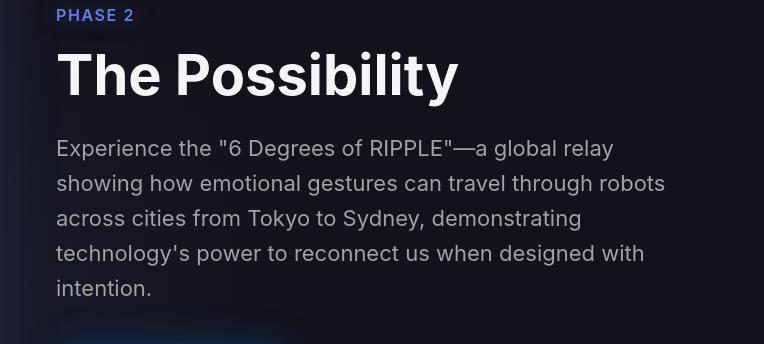
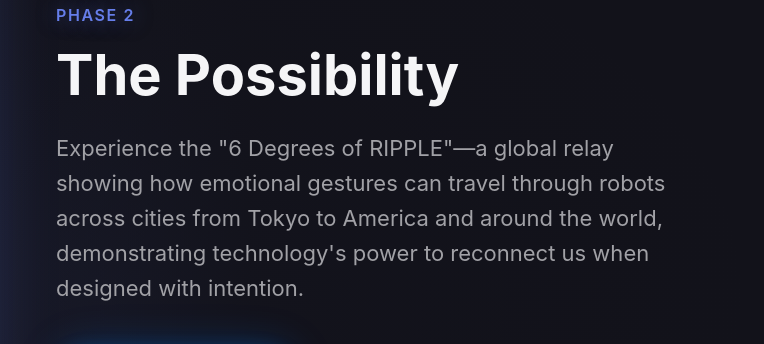
Before and after one commit to ustyui/ripple, a plain HTML site: page index.html in a window 1280 px wide. Shown: the part 1772-2116 px from the top of the page, 516-1280 px from the left. Drawn offline with Linux system fonts and the light colour scheme.

Commit message:
Update index.html

```diff
--- a/index.html
+++ b/index.html
@@ -876,9 +876,9 @@
           The Possibility
         </h2>
         <p class="phase-description"
-           data-en="Experience the "6 Degrees of RIPPLE"—a global relay showing how emotional gestures can travel through robots across cities from Tokyo to Sydney, demonstrating technology's power to reconnect us when designed with intention."
+           data-en="Experience the "6 Degrees of RIPPLE"—a global relay showing how emotional gestures can travel through robots across cities from Tokyo to America and around the world, demonstrating technology's power to reconnect us when designed with intention."
            data-ja="「6 Degrees of RIPPLE」を体験してください。東京からアメリカ、そして地球一周、都市を越えてロボットを通じて感情的なジェスチャーが伝わるグローバルリレー。意図を持ってデザインされたテクノロジーが私たちを再接続する力を示します。">
-          Experience the "6 Degrees of RIPPLE"—a global relay showing how emotional gestures can travel through robots across cities from Tokyo to Sydney, demonstrating technology's power to reconnect us when designed with intention.
+          Experience the "6 Degrees of RIPPLE"—a global relay showing how emotional gestures can travel through robots across cities from Tokyo to America and around the world, demonstrating technology's power to reconnect us when designed with intention.
         </p>
         <a class="button" href="https://youtu.be/YOUR_SECOND_VIDEO_ID" target="_blank" rel="noopener">
           <span data-en="Watch Phase 2" data-ja="フェーズ2を見る">Watch Phase 2</span>
@@ -920,7 +920,7 @@
     // Video URLs for sharing
     const videoUrls = {
       phase1: 'https://youtu.be/6QjgwHpSxbk',
-      phase2: 'https://youtu.be/YOUR_SECOND_VIDEO_ID'
+      phase2: 'https://youtu.be/nkQZB1oHUE8'
     };
 
     // Share counters - these would normally come from a backend
```
